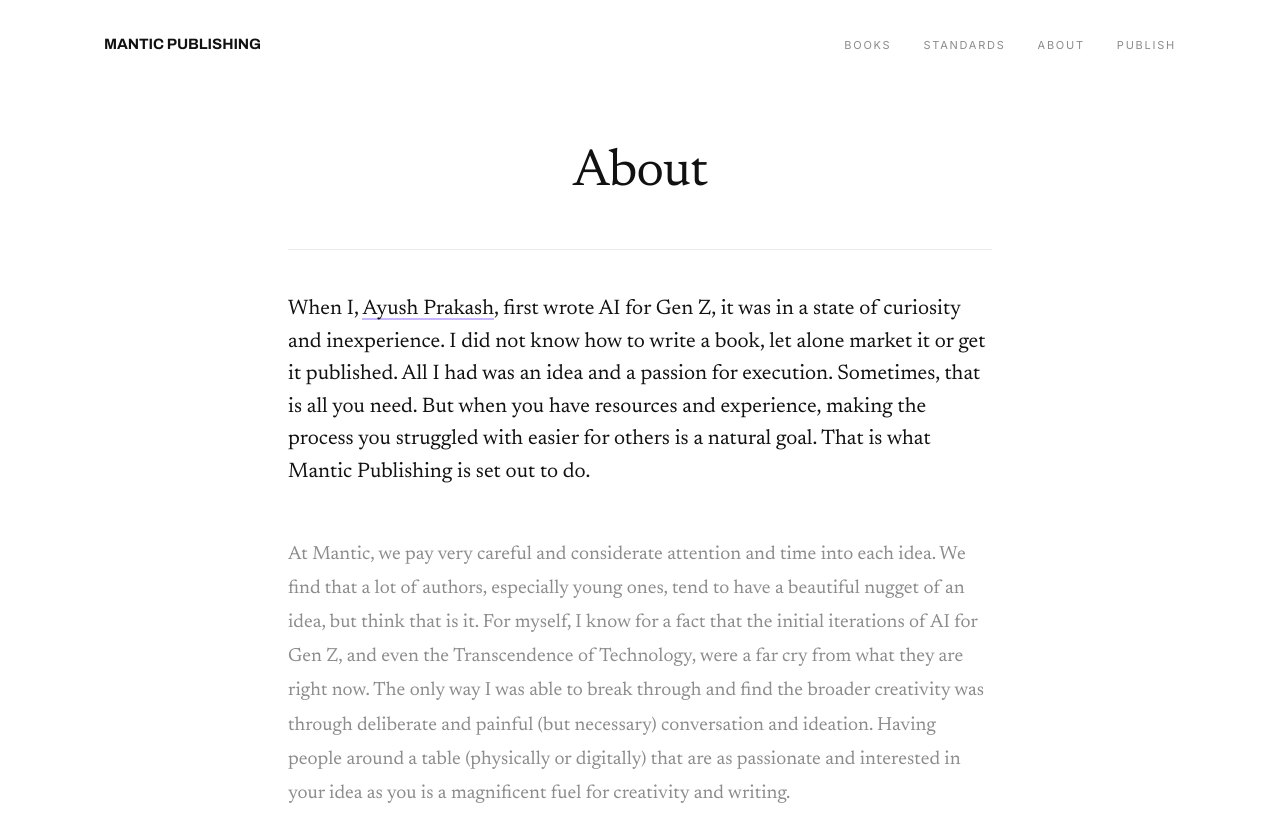
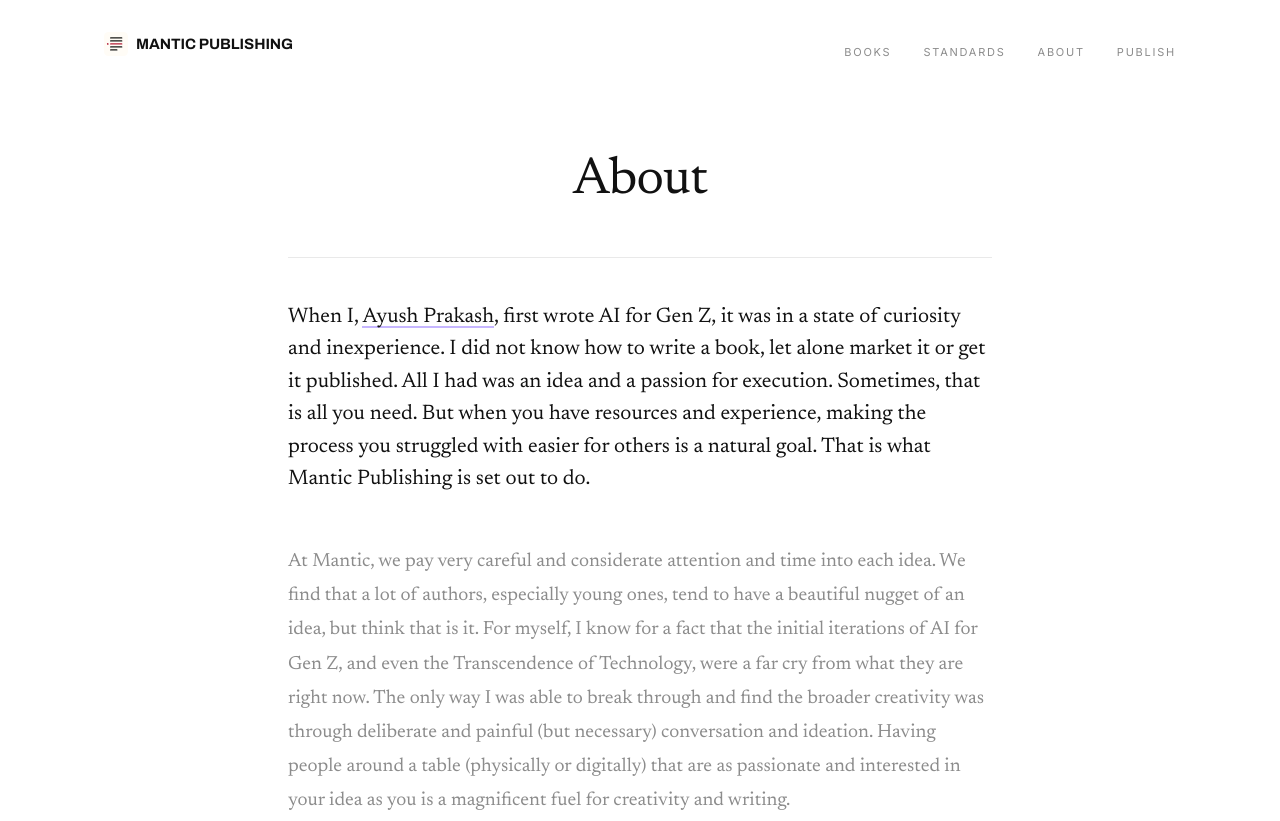
Before and after one commit to by-ayush-prakash/mantic, a plain HTML site: page about.html in a window 1280 px wide. Shown: the top 821 px of the page. Drawn offline with Linux system fonts and the light colour scheme.

Commit message:
Put the chosen-line mark in Mantic headers

```diff
--- a/about.html
+++ b/about.html
@@ -34,6 +34,8 @@ a{color:inherit;text-decoration:none}
 header{padding:2rem 0}
 .hd{display:flex;justify-content:space-between;align-items:baseline;gap:2rem;flex-wrap:wrap}
 .hd .home{font-family:var(--grot);font-weight:700;font-size:.9375rem;letter-spacing:-.005em;text-transform:uppercase}
+.hd .home{display:inline-flex;align-items:center;gap:.5rem}
+.hd .home img{display:block;flex:none}
 .hd .meta{font-family:var(--sans);font-size:.6875rem;letter-spacing:.16em;text-transform:uppercase;
   color:var(--gray);display:flex;gap:2rem;flex-wrap:wrap}
 .hd .meta a{padding-bottom:2px;border-bottom:1px solid transparent;transition:.18s}
@@ -113,7 +115,7 @@ footer{padding:2.25rem 0 2.5rem}
 <title>About &middot; Mantic Publishing</title>
 </head><body>
 <header><div class="wrap hd">
-  <a class="home" href="index.html">Mantic Publishing</a>
+  <a class="home" href="index.html"><img src="/favicon.svg?v=3" width="24" height="24" alt="">Mantic Publishing</a>
   <div class="meta">
     <a href="/books/">Books</a>
     <a href="standards.html">Standards</a>
```
Also changed, not shown: books/index.html (+3 -1 lines), index.html (+3 -1 lines), standards.html (+3 -1 lines).
